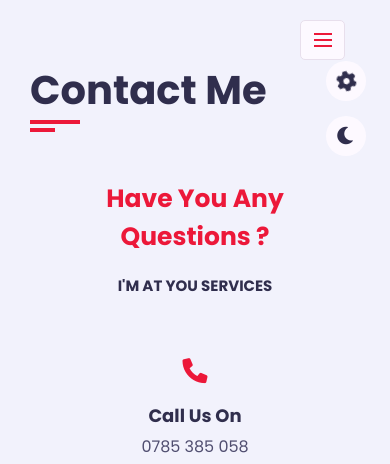
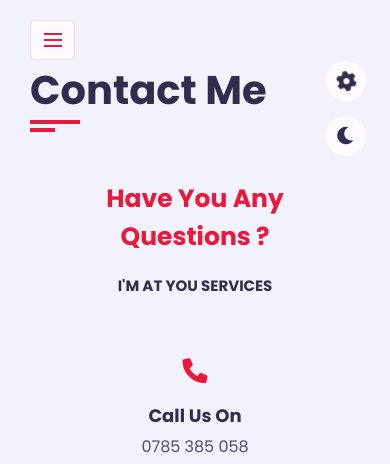
Before and after one commit to cosmin05072018/My-personal-portfolio, a PHP site: page / in a window 390 px wide. Shown: the top 464 px of the page. Run offline with PHP 8.4, Linux system fonts and the light colour scheme; some web fonts are replaced.

Commit message:
continue

```diff
--- a/style.css
+++ b/style.css
@@ -764,6 +764,7 @@ h3.my-profession{
     }
     .aside .nav-toggler{
         display: flex;
+        left: 30px;
     }
 
     .section{
```
